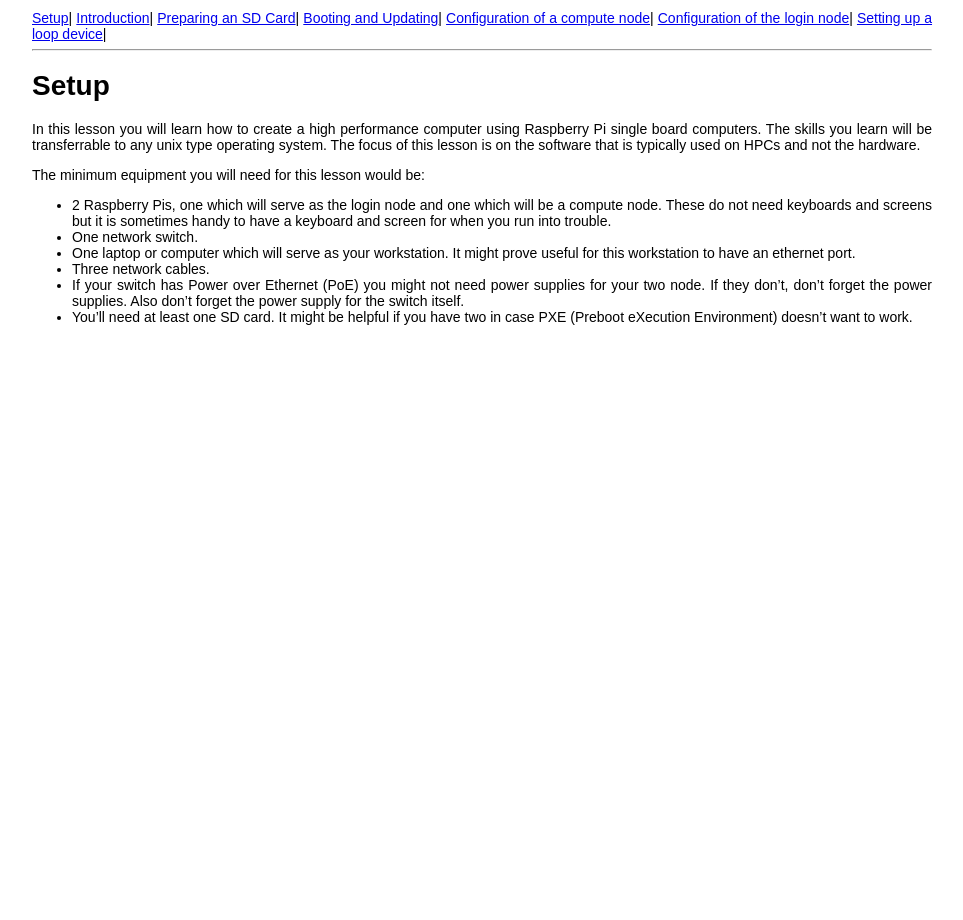
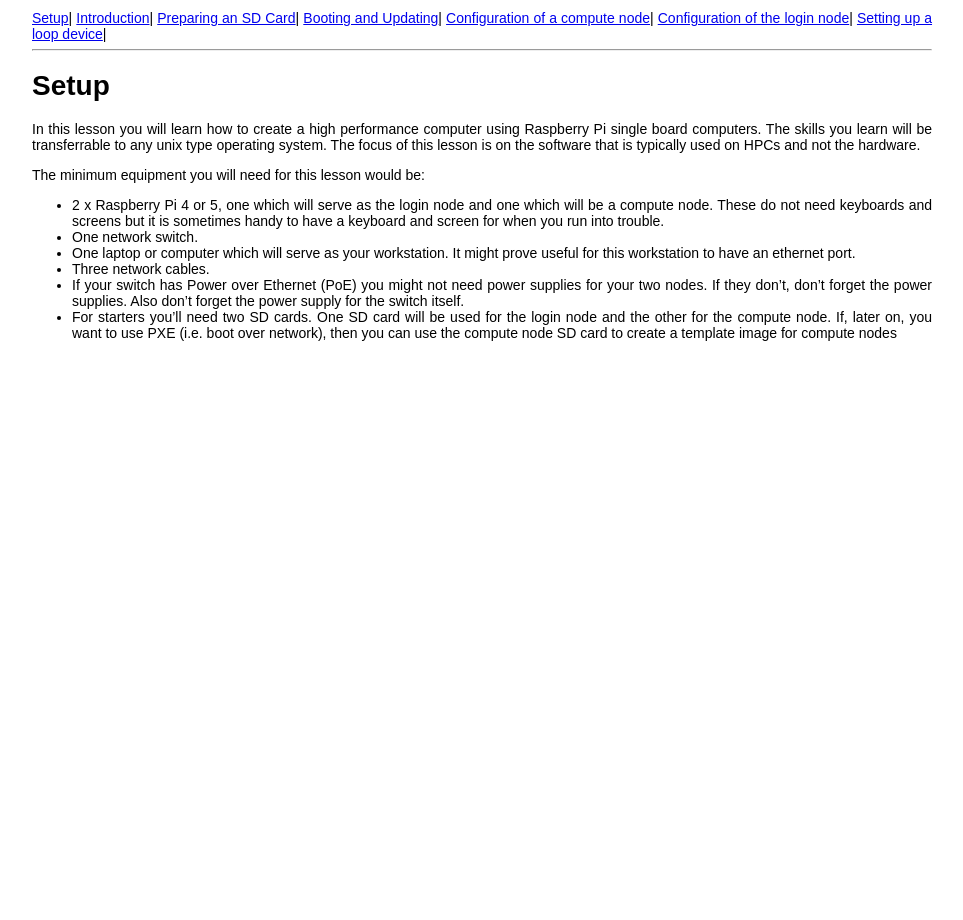
Before and after one commit to carpentriesoffline/Building_a_miniHPC_for_Training, a Jekyll site: the page built from index.md, in a window 1280 px wide. Shown: the whole page, without its empty margins (158-1121 px from the left). Built offline with Jekyll 4.4.1, drawn with Linux system fonts in a browser that asks for light colours.

Commit message:
update setup

```diff
--- a/index.md
+++ b/index.md
@@ -10,7 +10,7 @@ that is typically used on HPCs and not the hardware.
 
 The minimum equipment you will need for this lesson would be:
 
-- 2 Raspberry Pis, one which will serve as the
+- 2 x Raspberry Pi 4 or 5, one which will serve as the
 login node and one which will be a compute node. These do not need keyboards
 and screens but it is sometimes handy to have a keyboard and screen for when
 you run into trouble.
@@ -19,7 +19,9 @@ you run into trouble.
 useful for this workstation to have an ethernet port.
 - Three network cables.
 - If your switch has Power over Ethernet (PoE) you might not need power supplies
-for your two node. If they don't, don't forget the power supplies. Also don't
+for your two nodes. If they don't, don't forget the power supplies. Also don't
 forget the power supply for the switch itself.
-- You'll need at least one SD card. It might be helpful if you have two in case PXE
-(Preboot eXecution Environment) doesn't want to work.
+- For starters you'll need two SD cards. One SD card will be used for the login
+node and the other for the compute node. If, later on, you want to use PXE
+(i.e. boot over network), then you can use the compute node SD card to create
+a template image for compute nodes
```
